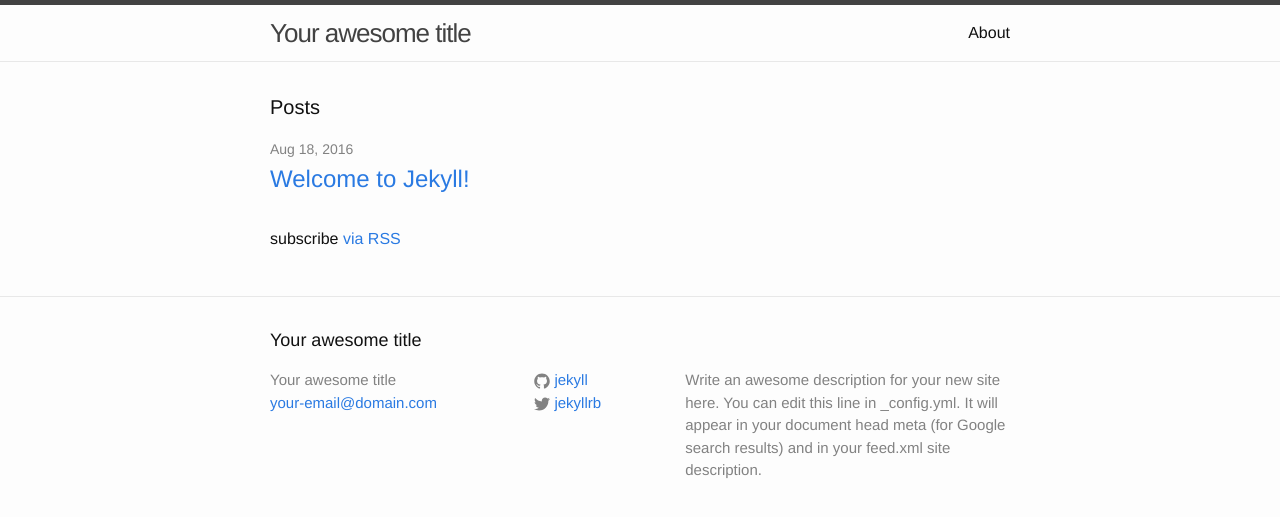
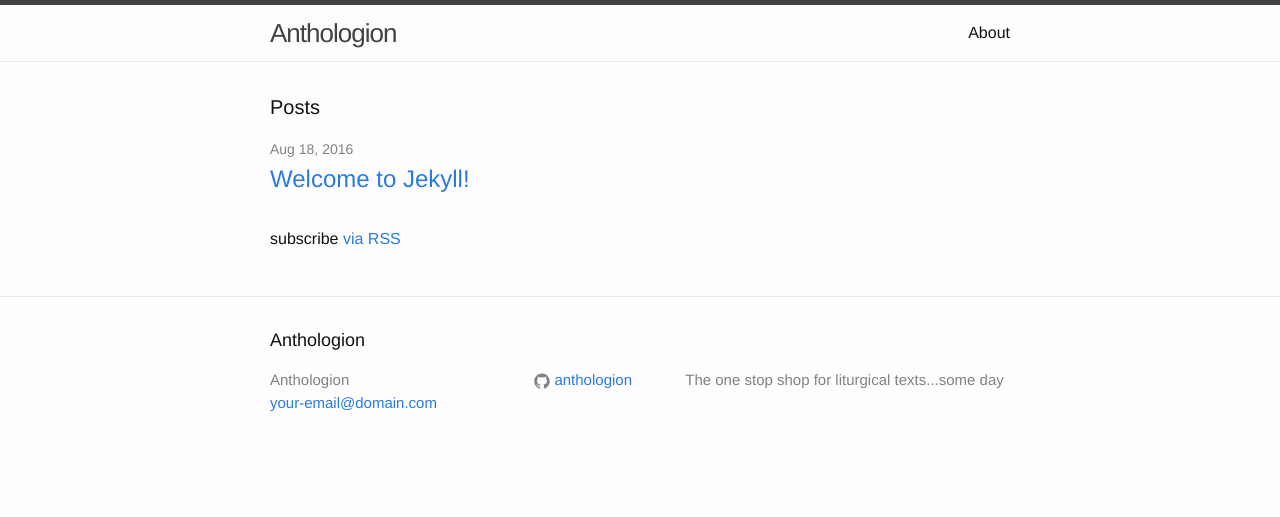
Before and after one commit to anthologion/anthologion.github.io, a Jekyll site: the page built from index.html, in a window 1280 px wide. Shown: the top 517 px of the page. Built offline with Jekyll 4.4.1, drawn with Linux system fonts in a browser that asks for light colours.

Commit message:
Using Jekyll

```diff
--- a/_config.yml
+++ b/_config.yml
@@ -6,16 +6,14 @@
 # 'jekyll serve'. If you change this file, please restart the server process.
 
 # Site settings
-title: Your awesome title
+title: Anthologion
 email: your-email@domain.com
 description: > # this means to ignore newlines until "baseurl:"
-  Write an awesome description for your new site here. You can edit this
-  line in _config.yml. It will appear in your document head meta (for
-  Google search results) and in your feed.xml site description.
+  The one stop shop for liturgical texts...some day
 baseurl: "" # the subpath of your site, e.g. /blog
-url: "http://yourdomain.com" # the base hostname & protocol for your site
-twitter_username: jekyllrb
-github_username:  jekyll
+url: "https://anthologion.github.io/" # the base hostname & protocol for your site
+twitter_username:
+github_username:  anthologion
 
 # Build settings
 markdown: kramdown
```
